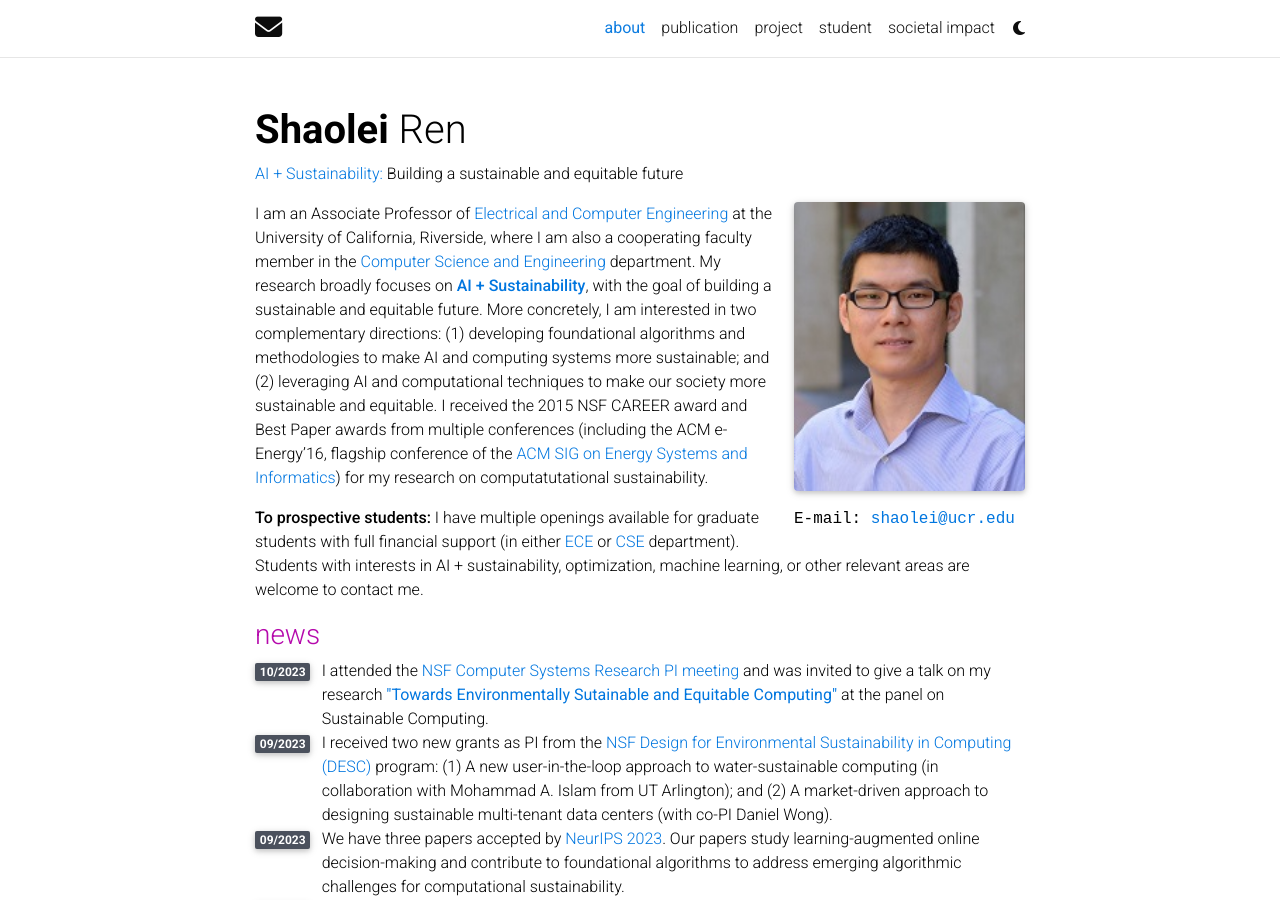
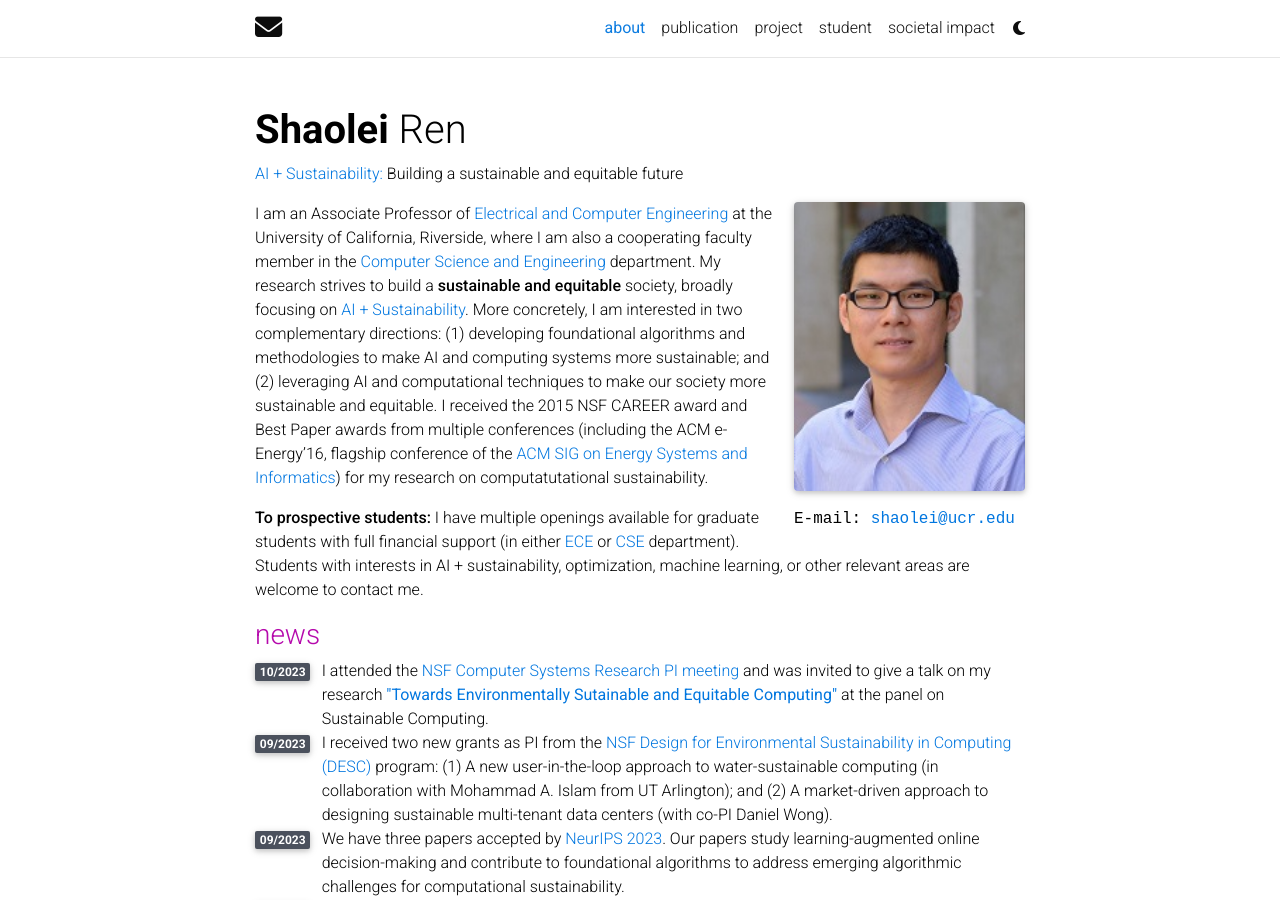
Before and after one commit to shaoleiren/shaoleiren.github.io, a Jekyll site: the page built from _pages/about.md, in a window 1280 px wide and 900 px high. Built offline with Jekyll 4.4.1, drawn with Linux system fonts in a browser that asks for light colours; full-size pictures stand in for the smaller copies a plugin makes; comment, search, counter and statistics services are not loaded; a style sheet for code colours, icons or effects is not loaded.

Commit message:
Update about.md

```diff
--- a/_pages/about.md
+++ b/_pages/about.md
@@ -18,7 +18,8 @@
 social: false  # includes social icons at the bottom of the page
 ---
 
-I am an Associate Professor of [Electrical and Computer Engineering](https://www.ece.ucr.edu/) at the University of California, Riverside, where I am also a cooperating faculty member in the [Computer Science and Engineering](https://www1.cs.ucr.edu/) department. My research broadly focuses on **<a href='/publications/'>AI + Sustainability</a>**, with the goal of building a sustainable and equitable future. More concretely, I am interested in two complementary directions: (1) developing foundational algorithms and methodologies to make AI and computing systems more sustainable; and (2) leveraging AI and computational techniques to make our society more sustainable and equitable. I received the 2015 NSF CAREER award and Best Paper awards from multiple conferences (including the ACM e-Energy'16, flagship conference of the [ACM SIG on Energy Systems and Informatics](https://energy.acm.org/)) for my research on computatutational sustainability.
+I am an Associate Professor of [Electrical and Computer Engineering](https://www.ece.ucr.edu/) at the University of California, Riverside, where I am also a cooperating faculty member in the [Computer Science and Engineering](https://www1.cs.ucr.edu/) department. My research strives to build
+a **sustainable and equitable** society, broadly focusing on <a href='/publications/'>AI + Sustainability</a>. More concretely, I am interested in two complementary directions: (1) developing foundational algorithms and methodologies to make AI and computing systems more sustainable; and (2) leveraging AI and computational techniques to make our society more sustainable and equitable. I received the 2015 NSF CAREER award and Best Paper awards from multiple conferences (including the ACM e-Energy'16, flagship conference of the [ACM SIG on Energy Systems and Informatics](https://energy.acm.org/)) for my research on computatutational sustainability.
 
 
 
```
